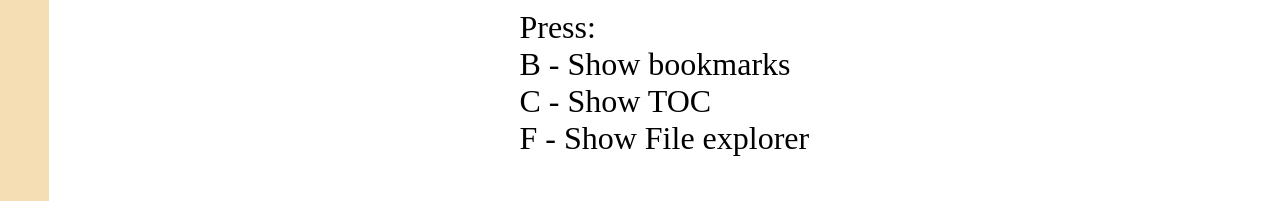
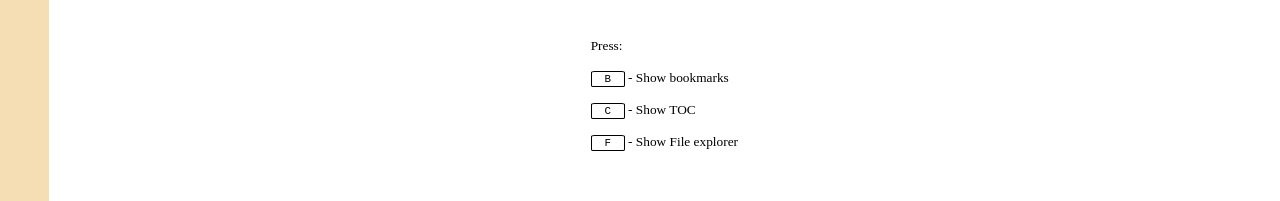
Before and after one commit to jcmsj/vuk, a Vue app: page / in a window 1280 px wide. Shown: the part 303-504 px from the top of the page. Built offline with nearby package versions, Linux system fonts and the light colour scheme.

Commit message:
layout improvements

```diff
--- a/src/components/PageRenderer.vue
+++ b/src/components/PageRenderer.vue
@@ -105,6 +105,9 @@ main
     overflow-y: auto
     overflow-x: hidden
 
+    @media screen and (hover: none) and (max-width: 1280px)
+        font-size: smaller
+
 div.chapter
     flex: 1
     margin: 1vh 1vw
--- a/src/components/WelcomePage.vue
+++ b/src/components/WelcomePage.vue
@@ -1,9 +1,15 @@
 <template>
 <div class="welcome-page">
     Press: <br>
-    B - Show bookmarks <br>
-    C - Show TOC <br>
-    F - Show File explorer <br>
+    <span>
+    <kbd>B</kbd> - Show bookmarks
+    </span>
+    <span>
+    <kbd>C</kbd> - Show TOC
+    </span>
+    <span>
+    <kbd>F</kbd> - Show File explorer
+    </span>
 </div>
 </template>
 <script setup>
@@ -13,5 +19,12 @@
 .welcome-page
     height: -webkit-fill-available
     display: flex
-    align-items: center
+    justify-content: center
+    flex-direction: column
+    row-gap: 2vh
+kbd
+    border: 1px solid black
+    padding: 1px 1vw
+    border-radius: 10%
+
 </style>
```
